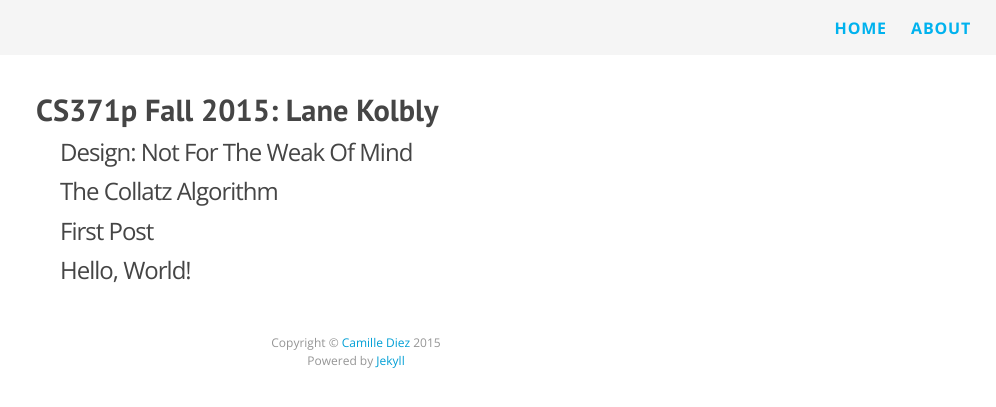
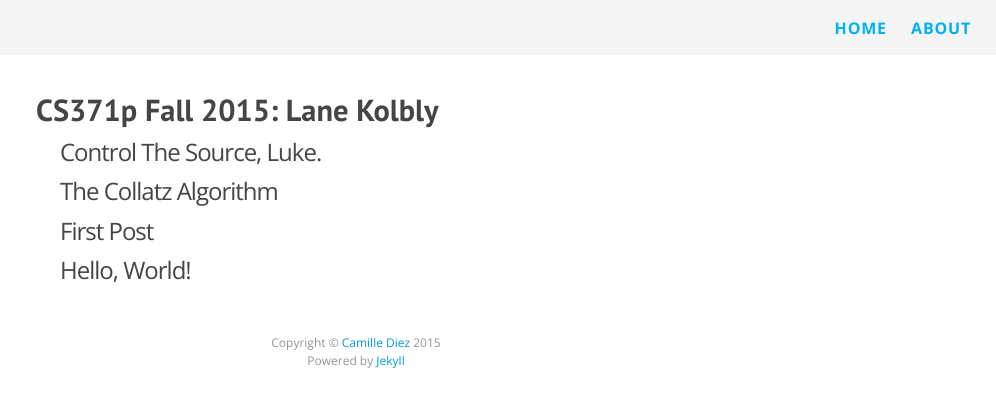
Before and after one commit to lkolbly/cs371p-web, a Jekyll site: the page index.html, which Jekyll copies as it is, in a window 1280 px wide. Shown: the top 407 px of the page, without its empty margins (284-1280 px from the left). Built offline with Jekyll 4.4.1, drawn with Linux system fonts in a browser that asks for light colours; nearby versions of some CDN libraries; Markdown is read by kramdown in place of the engine named in the settings.

```diff
--- a/2015/09/12/projects.html
+++ b/2015/09/12/projects.html
@@ -6,7 +6,7 @@
   <meta http-equiv="X-UA-Compatible" content="IE=edge">
   <meta name="viewport" content="width=device-width, initial-scale=1">
 
-  <title>Design: Not For The Weak Of Mind</title>
+  <title>Control The Source, Luke.</title>
   <meta name="description" content="We got Labor Day off this week, so we only had two classes. An alumni from UT who now works at Bloomberg came and gave a talk on Wednesday, so we really only...">
 
   <link rel="stylesheet" href="/cs371p-web/css/main.css">
@@ -53,7 +53,7 @@
         <div class="post">
 
   <header class="post-header">
-     <h1 class="post-title">Design: Not For The Weak Of Mind</h1>
+     <h1 class="post-title">Control The Source, Luke.</h1>
      <p class="post-meta">Posted on Sep 12, 2015</p>
   </header>
 
--- a/feed.xml
+++ b/feed.xml
@@ -6,12 +6,12 @@
 </description>
     <link>http://lkolbly.github.io/cs371p-web/</link>
     <atom:link href="http://lkolbly.github.io/cs371p-web/feed.xml" rel="self" type="application/rss+xml"/>
-    <pubDate>Sat, 12 Sep 2015 16:21:18 -0500</pubDate>
-    <lastBuildDate>Sat, 12 Sep 2015 16:21:18 -0500</lastBuildDate>
+    <pubDate>Sat, 12 Sep 2015 16:25:03 -0500</pubDate>
+    <lastBuildDate>Sat, 12 Sep 2015 16:25:03 -0500</lastBuildDate>
     <generator>Jekyll v2.5.3</generator>
 
       <item>
-        <title>Design: Not For The Weak Of Mind</title>
+        <title>Control The Source, Luke.</title>
         <description>&lt;p&gt;We got Labor Day off this week, so we only had two classes. An alumni from UT who now works at Bloomberg came and gave a talk on Wednesday, so we really only had one class.&lt;/p&gt;
 
 &lt;p&gt;I only had two classes last week as well, but that&amp;#39;s because I was in Virginia. Everyone else (give or take) had three classes.&lt;/p&gt;
--- a/index.html
+++ b/index.html
@@ -59,7 +59,7 @@
 
       <li>
         <!-- <span class="post-meta">Sep 12, 2015</span> -->
-        <a class="post-link" href="/cs371p-web/2015/09/12/projects.html">Design: Not For The Weak Of Mind</a>
+        <a class="post-link" href="/cs371p-web/2015/09/12/projects.html">Control The Source, Luke.</a>
       </li>
 
       <li>
```
